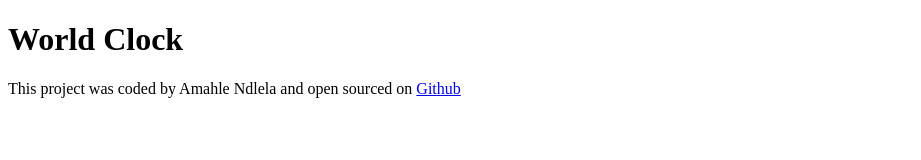
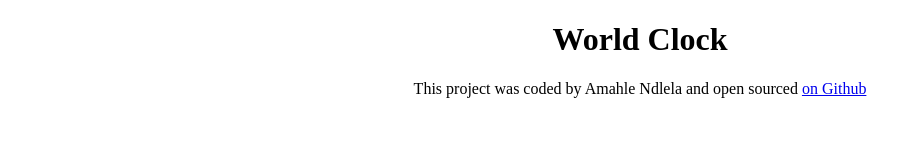
Before and after one commit to AmahleN-codes/WorldClock, a plain HTML site: page index.html in a window 1280 px wide. Shown: the whole page, without its empty margins (0-921 px from the left). Drawn offline with Linux system fonts and the light colour scheme.

Commit message:
Added link to github repository

```diff
--- a/css/styles.css
+++ b/css/styles.css
@@ -0,0 +1,6 @@
+h1 {
+  text-align: center;
+}
+footer {
+  text-align: center;
+}
--- a/index.html
+++ b/index.html
@@ -11,8 +11,10 @@
       <h1>World Clock</h1>
     </div>
     <footer>
-      This project was coded by Amahle Ndlela and open sourced on
-      <a href="#" target="_blank">Github</a>
+      This project was coded by Amahle Ndlela and open sourced
+      <a href="https://github.com/AmahleN-codes/WorldClock" target="_blank"
+        >on Github</a
+      >
     </footer>
     <script src="javascript/index.js"></script>
   </body>
```
